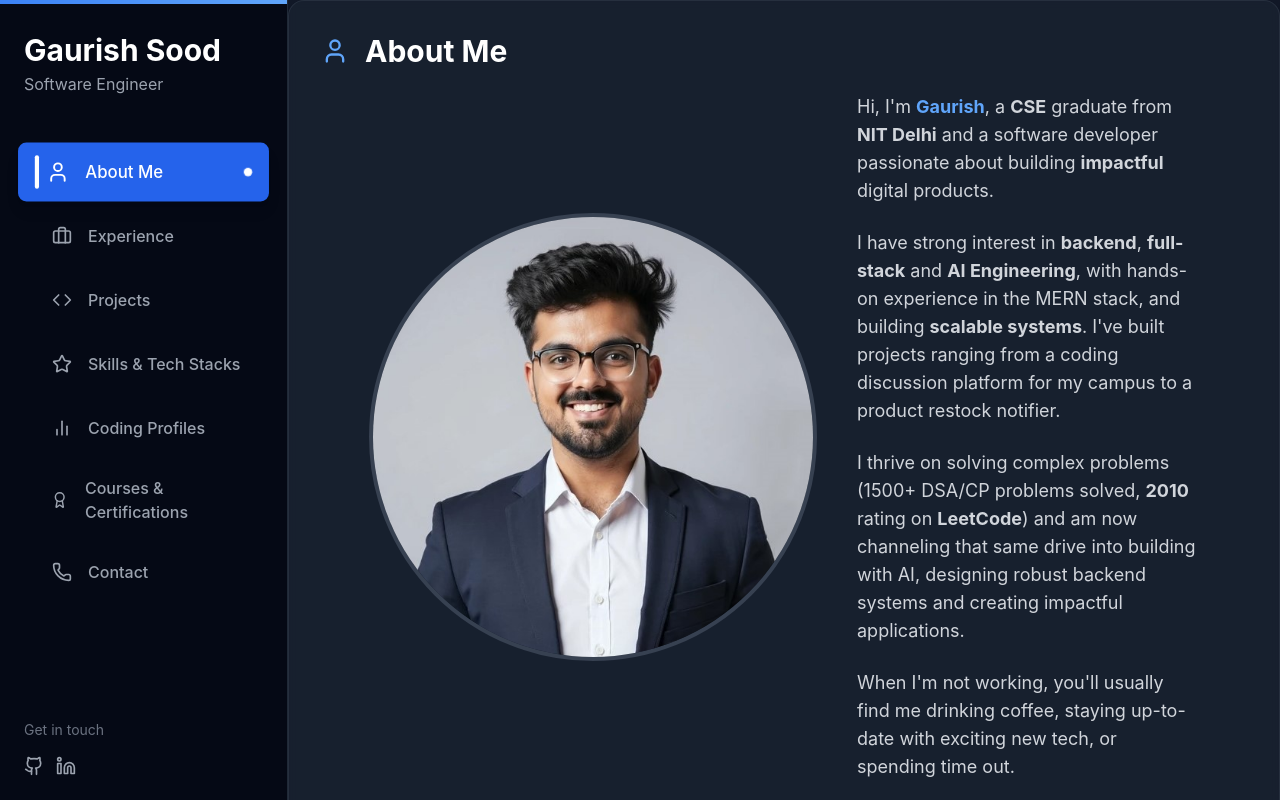
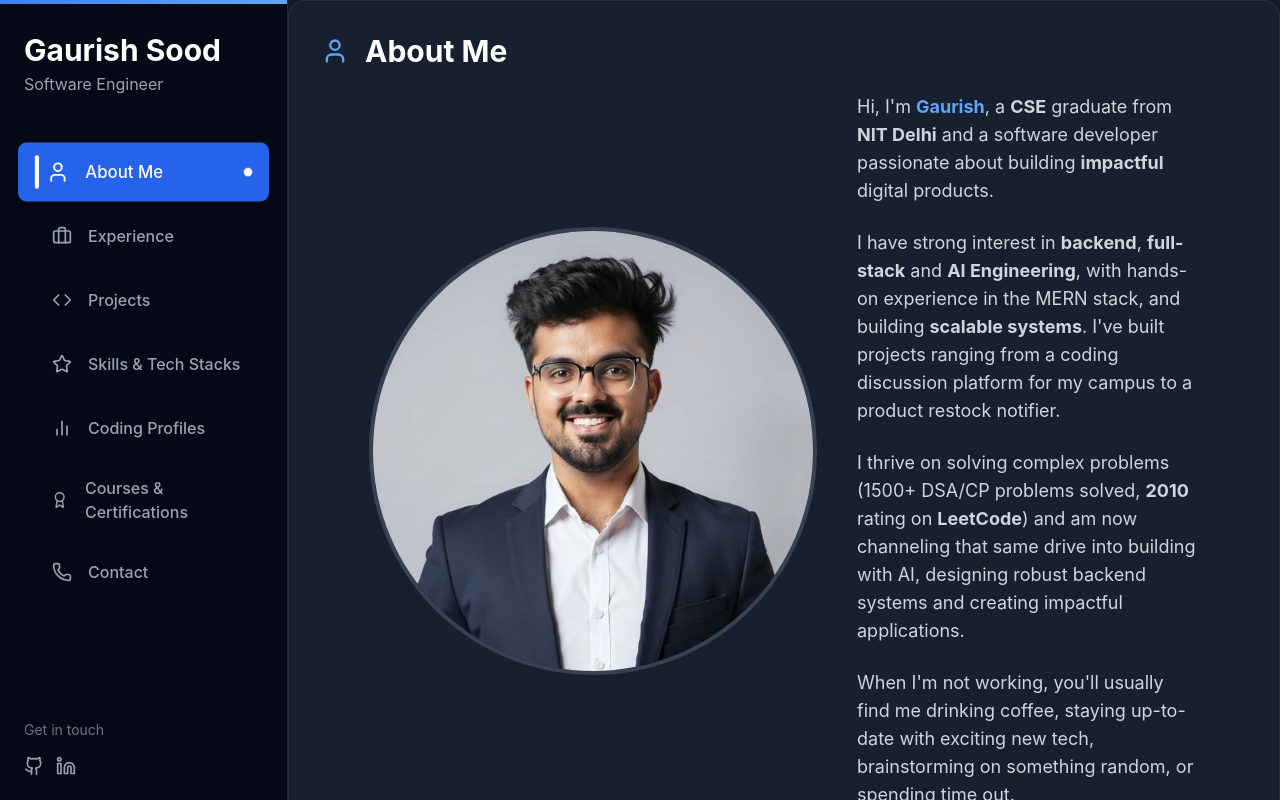
Before and after one commit to Gaurishh/portfolio-website, a Next.js app: page / in a window 1280 px wide. Shown: the top 800 px of the page. Built offline with nearby package versions, Linux system fonts and the light colour scheme.

Commit message:
Updated about

```diff
--- a/components/AboutSection.js
+++ b/components/AboutSection.js
@@ -29,7 +29,7 @@ const AboutSection = () => (
                        I thrive on solving complex problems (1500+ DSA/CP problems solved, <strong>2010</strong> rating on <strong>LeetCode</strong>) and am now channeling that same drive into building with AI, designing robust backend systems and creating impactful applications.
                    </p>
                    <p className="text-gray-300 leading-relaxed mt-6 text-base md:text-lg">
-                       When I&apos;m not working, you&apos;ll usually find me drinking coffee, staying up-to-date with exciting new tech, or spending time out.
+                       When I&apos;m not working, you&apos;ll usually find me drinking coffee, staying up-to-date with exciting new tech, brainstorming on something random, or spending time out.
                    </p>
         </div>
          </div>
```
